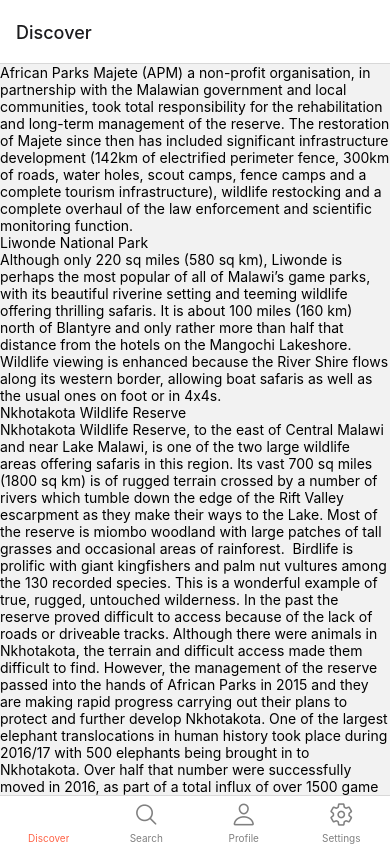
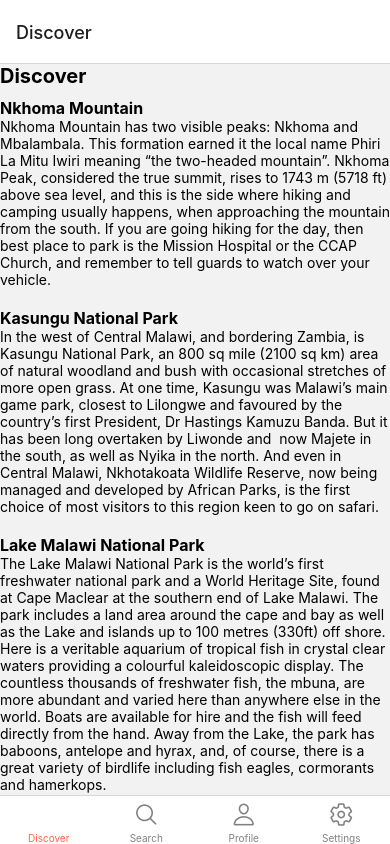
Before and after one commit to darlingson/travel-guide, a React Native app: screen /Discover in a window 390 px wide. Built offline with nearby package versions, Linux system fonts and the light colour scheme.

Commit message:
added code to choose 5 random destinations from the file and display them on the discover page

```diff
--- a/src/screens/HomeScreen.jsx
+++ b/src/screens/HomeScreen.jsx
@@ -1,18 +1,34 @@
-import React from 'react';
-import {View, Text, StyleSheet} from 'react-native';
+import React, { useEffect, useState } from 'react';
+import {View, Text, StyleSheet, Button} from 'react-native';
 import jsonData from '../../assets/data.json';
-const HomeScreen = () => (
-  <View style={styles.container}>
-    <Text>Home Screen</Text>
-    {jsonData.map((item, index) => (
-        <View key={index}>
-          <Text>{item.name}</Text>
-          <Text>{item.description}</Text>
-          {/* Render other properties as needed */}
-        </View>
-      ))}
-  </View>
-);
+const HomeScreen = () => {
+    const [destinations, setDestinations] = useState([]);
+
+    useEffect(() => {
+      // Select 5 random destinations when the component mounts
+      selectRandomDestinations();
+    }, []);
+
+    const selectRandomDestinations = () => {
+      const shuffledData = jsonData.sort(() => 0.5 - Math.random()); // Shuffle the data
+      const selectedDestinations = shuffledData.slice(0, 5); // Select the first 5 destinations
+      setDestinations(selectedDestinations);
+    };
+
+    return (
+      <View>
+        <Text style={{ fontSize: 20, fontWeight: 'bold', marginBottom: 10 }}>Discover</Text>
+        {destinations.map((destination, index) => (
+          <View key={index} style={{ marginBottom: 20 }}>
+            <Text style={{ fontSize: 16, fontWeight: 'bold' }}>{destination.name}</Text>
+            <Text>{destination.description}</Text>
+            {/* You can display other destination details here */}
+          </View>
+        ))}
+        <Button title="Discover More" onPress={selectRandomDestinations} />
+      </View>
+    );
+  };
 
 const styles = StyleSheet.create({
   container: {flex: 1, justifyContent: 'center', alignItems: 'center'},
```
